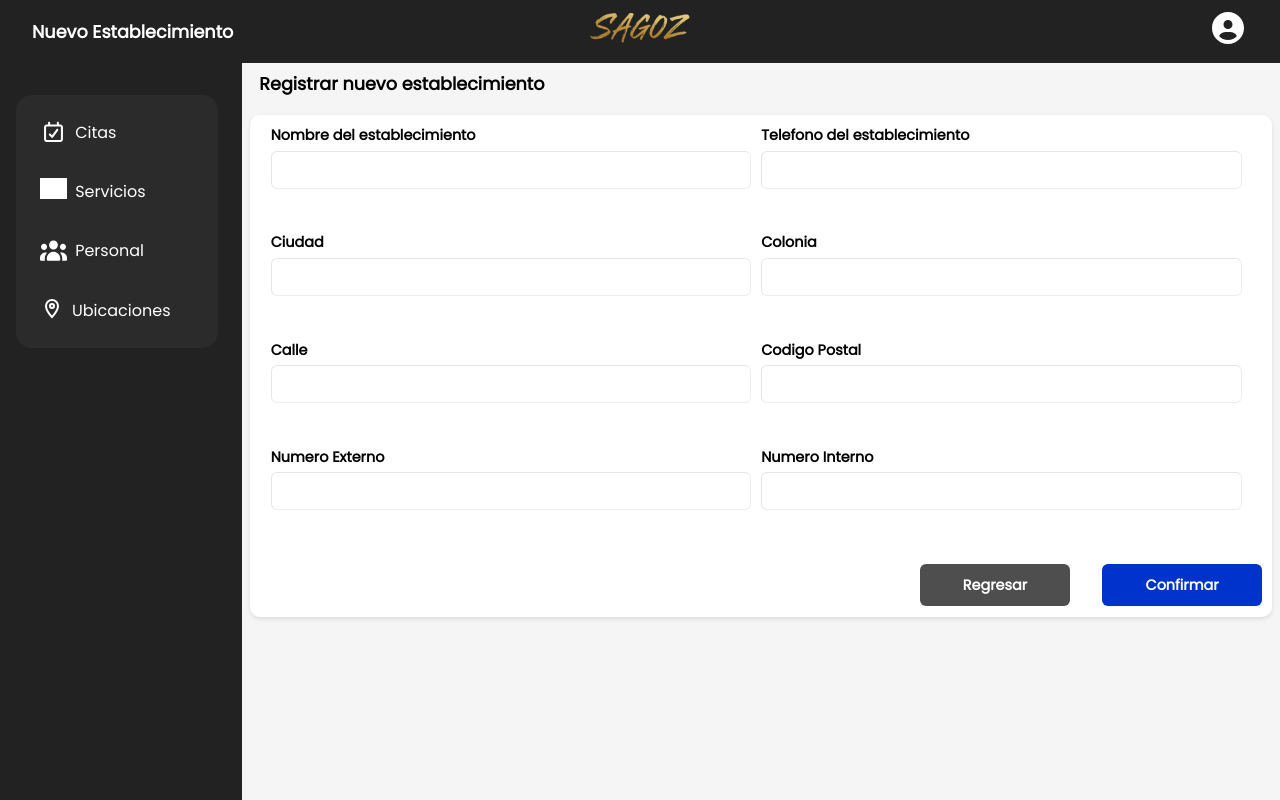
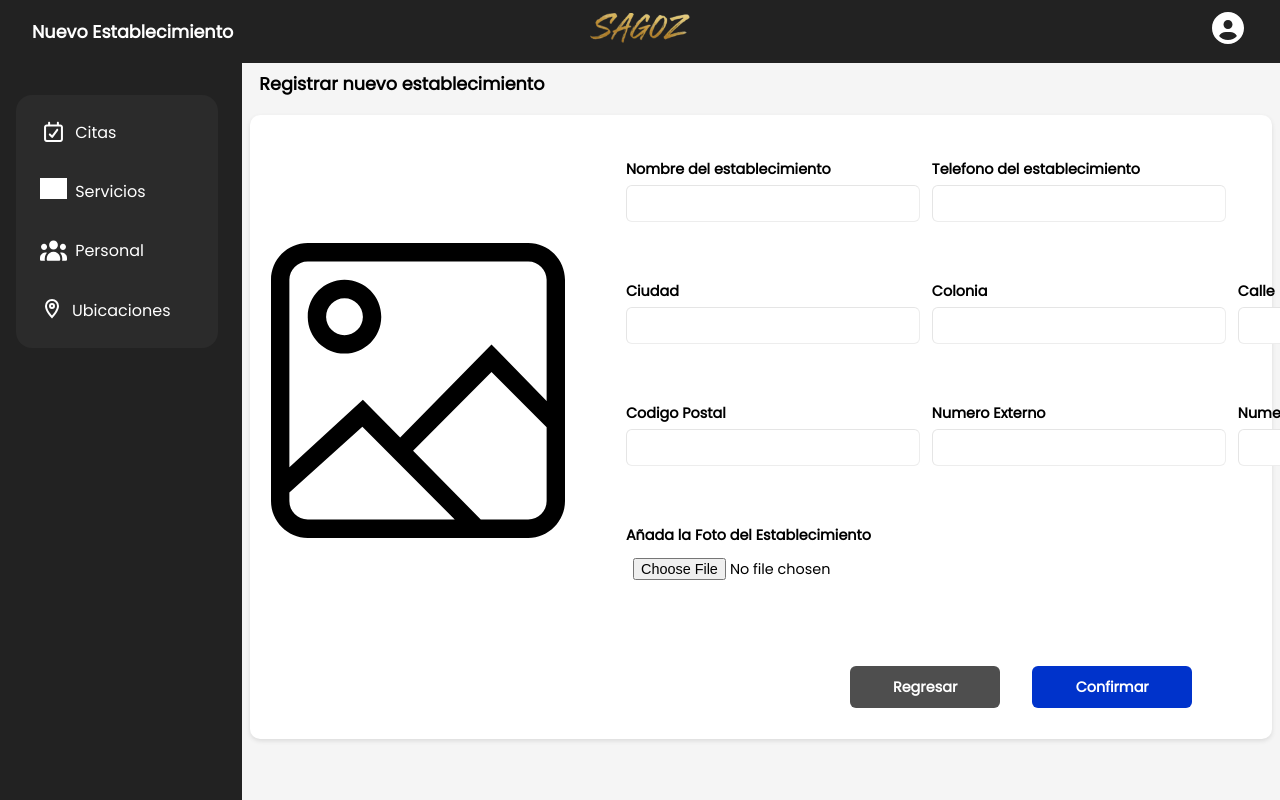
Before and after one commit to julianvent/barbershop, a Next.js app in the folder frontend/: page /admin/establishment/new in a window 1280 px wide. Built offline with nearby package versions, Linux system fonts and the light colour scheme; grey boxes are pictures that could not be loaded.

Commit message:
refactor(Forms): refactored styles for the employee and establishment forms fixed buttons

```diff
--- a/frontend/src/app/admin/staff/new/page.jsx
+++ b/frontend/src/app/admin/staff/new/page.jsx
@@ -1,6 +1,6 @@
 "use client";
 import EmployeeForm from "../../../forms/EmployeeForm";
-import { createEmployee } from "../api/employees";
+import { createEmployee } from "../../../apiHandlers/adminStaff";
 import Layout from "@/app/components/base_layout/Layout";
 
 export default function NewEmployee() {
--- a/frontend/src/app/forms/EmployeeForm.jsx
+++ b/frontend/src/app/forms/EmployeeForm.jsx
@@ -102,6 +102,8 @@ export default function EmployeeForm({onSubmit,employee}){
                             </div>
                         </article>
                     </div>
+                    <div className={styles.fieldsConta}>
+
                         <div className={styles.buttons}>
                             <button
                                 className={styles.cancelButton}
@@ -113,6 +115,7 @@ export default function EmployeeForm({onSubmit,employee}){
                             </button>
                             <button type="submit" disabled={isCreatingEmployee}>Confirmar</button>
                         </div>
+                    </div>
                 </article>
 
 
--- a/frontend/src/app/forms/EmployeeFormStyles.module.css
+++ b/frontend/src/app/forms/EmployeeFormStyles.module.css
@@ -47,7 +47,7 @@
 }
 
 .columns > article {
-    width: 70%;
+    width: 60%;
 }
 .columns > .imageContainer {
     width: 30%;
@@ -64,8 +64,12 @@
 
 
 .row div {
-    width: 50%;
+    width: 48%;
     padding: 2%;
+}
+
+.fieldsConta {
+    padding: 0% 0% 2% 2%;
 }
 
 .buttons {
@@ -73,7 +77,7 @@
     gap: 2em;
     justify-self: end;
     margin-bottom: 1%;
-    margin-right: 1%;
+    margin-right: 8%;
 }
 
 .buttons button {
@@ -93,8 +97,7 @@
     background-color: #b30000;
 }
 
-
-@media (width <=800px) {
+@media (width <=900px) {
     .columns {
         display: grid;
     }
@@ -104,21 +107,19 @@
         margin: 0%;
     }
 
-    .row {
-        display: grid;
-        padding: 0;
-        margin: 0;
-
-    }
-
     .row div {
         width: 90%;
     }
-
     .row input[type="file"] {
         color: transparent;
     }
 
+    .row {
+         display: grid;
+         padding: 0;
+         margin: 0;
+
+     }
     .columns > .imageContainer {
         justify-content: center;
         width: 94%;
--- a/frontend/src/app/forms/EstablishmentForm.jsx
+++ b/frontend/src/app/forms/EstablishmentForm.jsx
@@ -3,9 +3,9 @@ import { establishmentRoute } from "@/app/utils/routes";
 import { useRouter } from "next/navigation"
 import { useEffect, useState } from "react";
 import { FormProvider, useForm } from "react-hook-form";
-import styles from "./styles.module.css";
+import styles from "./EmployeeFormStyles.module.css";
 import Input from "@/app/components/form/input/Input";
-import { cityValidation, colonyValidation, externalNoValidation, internalNoValidation, nameValidation, phoneValidation, postalCodeValidation, streetValidation } from "@/app/utils/establishmentValidators";
+import { cityValidation, colonyValidation, externalNoValidation, internalNoValidation, nameValidation, phoneValidation, photoValidation, postalCodeValidation, streetValidation } from "@/app/utils/establishmentValidators";
 
 export default function EstablishmentForm ({onSubmit, establishment}) {
   const router = useRouter();
@@ -13,7 +13,10 @@ export default function EstablishmentForm ({onSubmit, establishment}) {
     defaultValues: establishment || {}
   })
 
+  const { handleSubmit, watch, setValue, formState: { errors } } = methods;
+  const [preview, setPreview] = useState(null);
   const [isCreatingEstablishment, setIsCreatingEstablishment] = useState(false);
+  const file = watch("image");
   const submit = methods.handleSubmit ( async (data) => {
     setIsCreatingEstablishment(true);
     const err = await onSubmit(data);
@@ -39,6 +42,22 @@ export default function EstablishmentForm ({onSubmit, establishment}) {
     }
   },[establishment, methods])
 
+  useEffect(() => {
+    if (file && file.length > 0) {
+        const selectedFile = file[0];
+        const allowedTypes = ["image/jpeg", "image/png"];
+        if (allowedTypes.includes(selectedFile.type)) {
+            const reader = new FileReader();
+            reader.onloadend = () => setPreview(reader.result);
+            reader.readAsDataURL(selectedFile);
+        } else {
+            setPreview(null);
+        }
+    } else {
+    setPreview(null);
+    }
+}, [file, setValue]);
+
   return (
     <div>
       <FormProvider {...methods}>
@@ -46,7 +65,19 @@ export default function EstablishmentForm ({onSubmit, establishment}) {
           e.preventDefault();
           submit()
         }}>
-          <div className={styles.fieldsContainer}>
+          <article className={styles.fieldsContainer}>
+            <div className={styles.columns}>
+
+              <figure className={styles.imageContainer}>
+                <img
+                    src={establishment && !preview ? establishment.image_path : (preview ? preview : '/image.svg')}
+                    alt="Previsualizacion de la imagen del empleado"
+                    className={(preview || establishment) ? styles.imageFitBack :  styles.imageFit}
+                />
+                <figcaption>{!establishment ? 'Vista Previa del Establecimiento':'Imagen del establecimiento'}</figcaption>
+              </figure>
+
+              <article className={styles.subFields}>
 
                 <div className={styles.row}>
                   <Input {...nameValidation}/>
@@ -57,17 +88,19 @@ export default function EstablishmentForm ({onSubmit, establishment}) {
                 <div className={styles.row}>
                   <Input {...cityValidation}/>
                   <Input {...colonyValidation}/>
+                  <Input {...streetValidation}/>
                 </div>
 
                 <div className={styles.row}>
-              <Input {...streetValidation}/>
                   <Input {...postalCodeValidation}/>
+                  <Input {...externalNoValidation}/>
+                  <Input {...internalNoValidation}/>
                 </div>
 
                 <div className={styles.row}>
-              <Input {...externalNoValidation}/>
-              <Input {...internalNoValidation}/>
+                  <Input {...photoValidation(!!establishment?.image_path)}/>
                 </div>
+
 
 
                 <div className={styles.row}>
@@ -78,7 +111,13 @@ export default function EstablishmentForm ({onSubmit, establishment}) {
                   )}
                 </div>
 
+
+              </article>
+
+            </div>
+
             <div className={styles.fieldsConta}>
+
               <div className={styles.buttons}>
                 <button className={styles.cancelButton} onClick={(e) => {
                   e.preventDefault()
@@ -86,12 +125,12 @@ export default function EstablishmentForm ({onSubmit, establishment}) {
                 }}>Regresar</button>
 
                 <button type="submit" disabled={isCreatingEstablishment}>Confirmar</button>
+
               </div>
 
             </div>
 
-
-          </div>
+          </article>
 
         </form>
       </FormProvider>
--- a/frontend/src/app/utils/establishmentValidators.js
+++ b/frontend/src/app/utils/establishmentValidators.js
@@ -66,9 +66,6 @@ export const internalNoValidation = {
   type: 'text',
   name: 'int_no',
   label: 'Numero Interno',
-  validation: {
-    required: 'Requerido*'
-  }
 }
 
 export const postalCodeValidation = {
@@ -85,3 +82,18 @@ export const postalCodeValidation = {
   }
 
 }
+
+export const photoValidation = (hasPhoto) => ({
+  id: "image",
+  type: "file",
+  label: "Añada la Foto del Establecimiento",
+  validation: {
+    validate: (files) => {
+              const file = files[0];
+              if (hasPhoto) return true;
+              if (!file) return "Archivo obligatorio";
+              const allowedTypes = ["image/jpeg", "image/png"];
+              return allowedTypes.includes(file.type) || "Solo se permiten JPG o PNG";
+    }
+  },
+});
```
Lines whose indentation alone changed are shown as unchanged.
